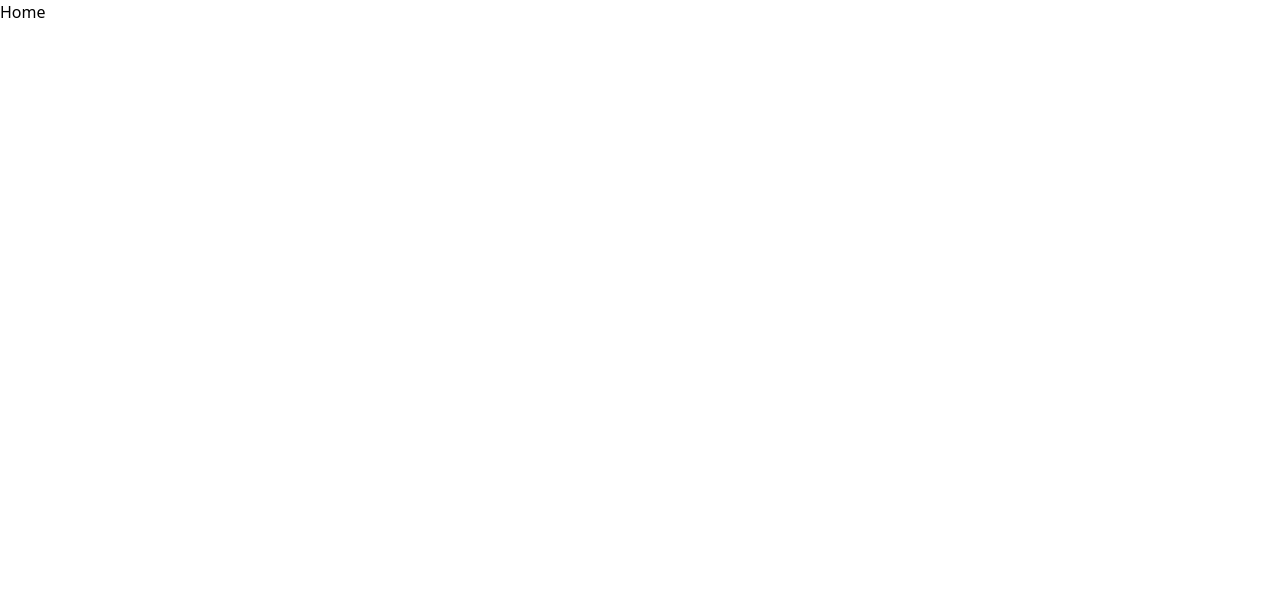
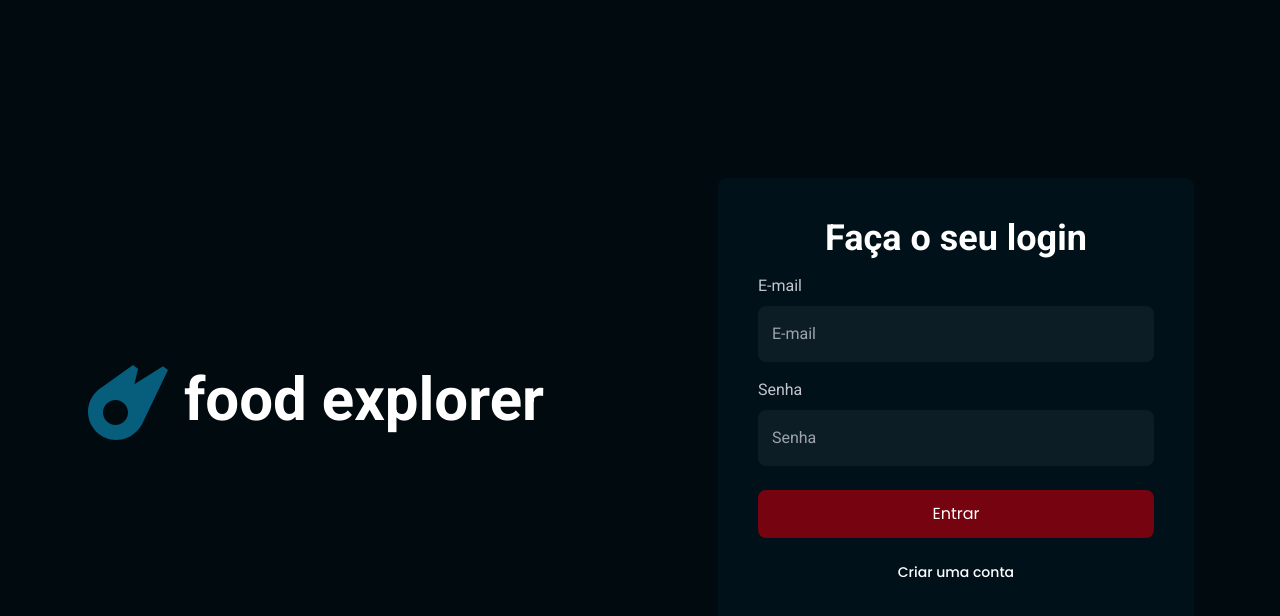
Before and after one commit to nop-dev/food-explorer-tcc, a React (Vite) app in the folder view/: page /signin in a window 1280 px wide. Before the commit this address led to /. Shown: the top 616 px of the page. Built offline with nearby package versions, Linux system fonts and the light colour scheme.

Commit message:
fix: :bug: corrige novamente as rotas, e nomes de componentes

```diff
--- a/view/src/pages/SignIn/index.tsx
+++ b/view/src/pages/SignIn/index.tsx
@@ -1,7 +1,7 @@
 import { Link } from "react-router-dom";
 import logo from "../../assets/logo.svg";
-import { Button } from "../../components/button";
-import { InputText } from "../../components/input-text";
+import { Button } from "../../components/Button";
+import { InputText } from "../../components/InputText";
 
 export function SignIn() {
 	return (
--- a/view/src/pages/SignUp/index.tsx
+++ b/view/src/pages/SignUp/index.tsx
@@ -1,7 +1,7 @@
 import { Link } from "react-router-dom";
 import logo from "../../assets/logo.svg";
-import { Button } from "../../components/button";
-import { InputText } from "../../components/input-text";
+import { Button } from "../../components/Button";
+import { InputText } from "../../components/InputText";
 
 export function SignUp() {
 	return (
--- a/view/src/routes/auth.routes.tsx
+++ b/view/src/routes/auth.routes.tsx
@@ -1,15 +1,15 @@
-import { Navigate, Route } from "react-router-dom";
+import { Navigate, Route, Routes } from "react-router-dom";
 
 import { SignIn } from "../pages/SignIn";
 import { SignUp } from "../pages/SignUp";
 
 export function AuthRoutes() {
   return (
-			<>
-				<Route path="/signin" element={<SignIn />} />
-				<Route path="/signup" element={<SignUp />} />
+      <Routes>
+        <Route path="/signin" element={<SignIn />} />
+        <Route path="/signup" element={<SignUp />} />
 
 				<Route path="*" element={<Navigate to="/signin" />} />
-			</>
+			</Routes>
 		);
 }
--- a/view/src/routes/index.tsx
+++ b/view/src/routes/index.tsx
@@ -1,12 +1,12 @@
 import { BrowserRouter } from "react-router";
 
 import { AppRoutes } from "./app.routes";
-// import { AuthRoutes } from "./auth.routes";
+import { AuthRoutes } from "./auth.routes";
 
 export function Routes() {
   return (
-    <BrowserRouter>
-      <AppRoutes />
-    </BrowserRouter>
-  )
+			<BrowserRouter>
+				<AuthRoutes />
+			</BrowserRouter>
+		);
 }
```
Also changed, not shown: view/src/components/InputText/index.tsx (renamed from view/src/components/input-text/index.tsx).
